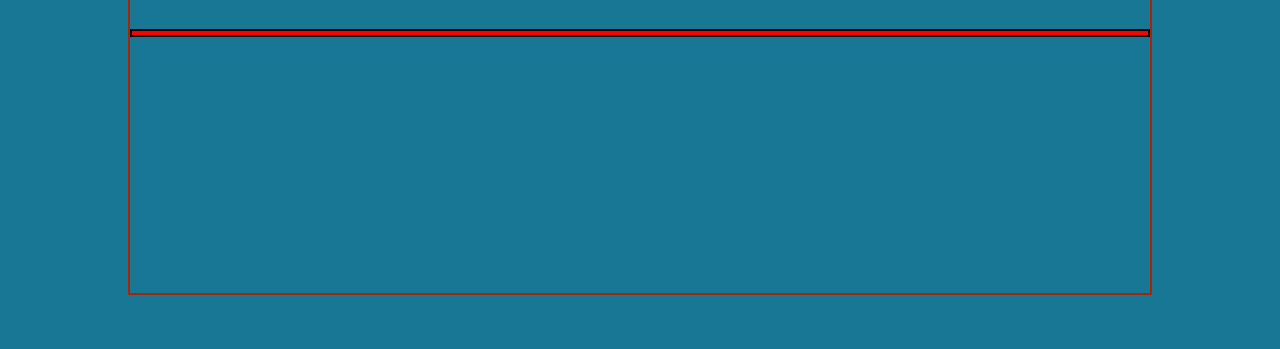
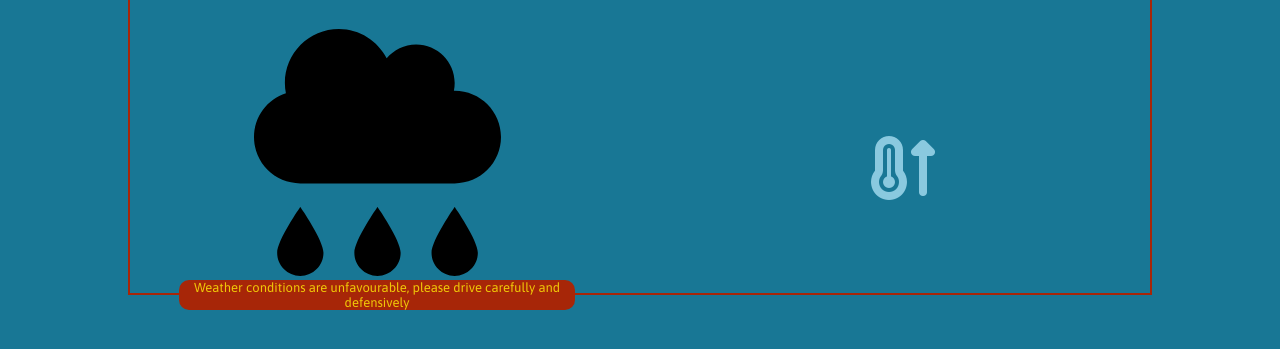
Before and after one commit to VenexCon/Weather-Hazard-Map, a website built with webpack: page src/template.html in a window 1280 px wide. Shown: the part 305-654 px from the top of the page. Built offline with nearby package versions, Linux system fonts and the light colour scheme; no server answers.

Commit message:
<update> isSunny() func with time check, style.scss with tooltip

```diff
--- a/package.json
+++ b/package.json
@@ -33,6 +33,9 @@
     "webpack-dev-server": "^4.10.0"
   },
   "dependencies": {
-    "date-fns": "^2.29.2"
+    "crypto-browserify": "^3.12.0",
+    "date-fns": "^2.29.2",
+    "path-browserify": "^1.0.1",
+    "util": "^0.12.4"
   }
 }
--- a/src/app/dom.js
+++ b/src/app/dom.js
@@ -39,18 +39,57 @@ const removeHazards = () => {
 /* Hazard Condition Funcs */
 /* --------------------- */
 
+const appendNewHazard = (element, string) => {
+  const parent = document.querySelector(".hazard-list");
+  const hazardChoice = document.createElement("div");
+  hazardChoice.setAttribute("class", "hazard-choice");
+  parent.appendChild(hazardChoice);
+
+  const tooltip = document.createElement("div");
+  tooltip.setAttribute("class", "tooltip");
+
+  const tooltipText = document.createElement("div");
+  tooltipText.setAttribute("class", "tooltip-text");
+  tooltipText.textContent = `${string}`;
+  tooltip.appendChild(tooltipText);
+  hazardChoice.appendChild(element);
+  hazardChoice.appendChild(tooltip);
+};
+
+const hazardChoices = (data) => {
+  const average = document.querySelector("#averageBox");
+  const high = document.querySelector(".data-high");
+  const low = document.querySelector(".data-low");
+  const feelsLike = document.querySelector(".data-feels");
+  const humidity = document.querySelector(".data-humid");
+};
+
+/* const createToolTip = (string, element) => {
+  const tooltip = document.createElement("div");
+  tooltip.setAttribute("class", "tooltip");
+
+  const tooltipText = document.createElement("div");
+  tooltipText.setAttribute("class", "tooltip-text");
+  tooltipText.innerText = `${string}`;
+};
+ */
 const isHot = (value) => {
-  //pass in the data response from fetchWeather();
+  const coldString =
+    "cold temperatures. Ensure you check weather conditions for driving and tyre depth.";
+  const hotString =
+    "Warm Temperatures. Ensure you have an adequate amounts of water and sunblock for site working, heat stroke is a risk when working in warmer weather.";
   if (value > 20) {
     const highImg = document.createElement("i");
     highImg.setAttribute("class", "fa-solid fa-temperature-arrow-up");
-    appendNewHazard(highImg);
+    appendNewHazard(highImg, hotString);
   } else if (value < 10) {
     const lowImg = document.createElement("i");
     lowImg.setAttribute("class", "fa-solid fa-temperature-arrow-down");
-    return appendNewHazard(lowImg);
+    return appendNewHazard(lowImg, coldString);
   }
 };
+
+isHot(34);
 
 const isSunny = (value, time) => {
   if (value < 50 && time > 6 && time < 21) {
@@ -139,21 +178,4 @@ const domAppend = (data) => {
   weatherIcon.src = `http://openweathermap.org/img/wn/${dataIcon}@2x.png`;
 };
 
-//Hazard Selection Funcs
-const appendNewHazard = (element) => {
-  const parent = document.querySelector(".hazard-list");
-  const hazardChoice = document.createElement("div");
-  hazardChoice.setAttribute("class", "hazard-choice");
-  parent.appendChild(hazardChoice);
-  return hazardChoice.appendChild(element);
-};
-
-const hazardChoices = (data) => {
-  const average = document.querySelector("#averageBox");
-  const high = document.querySelector(".data-high");
-  const low = document.querySelector(".data-low");
-  const feelsLike = document.querySelector(".data-feels");
-  const humidity = document.querySelector(".data-humid");
-};
-
 export { navButton, domAppend };
--- a/src/styles/style.scss
+++ b/src/styles/style.scss
@@ -95,6 +95,7 @@ nav{
      background-color: $detail;
      transition: ease-in, 0.4s;
      visibility: hidden;
+     z-index: 1000;
 
 
      &.active {
@@ -303,44 +304,80 @@ nav{
     /* -------------- */
 
     .hazards-container{
-        border:2px solid black;
+        //border:2px solid black;
         width: 100%;
         display: flex;
-        max-height:33vh;
+        height:33vh;
         flex-wrap: wrap;
 
         .hazard-list{
-            border: 2px solid red;
+            //border: 2px solid red;
             display: flex;
             flex-wrap: wrap;
             width: 100%;
             height: 100%;
+            gap: 2rem;
+
 
             >* {
-                border: dashed 2px yellow;
+                //border: dashed 2px yellow;
                 flex-grow: 1;
                 width:clamp(4rem, 25%, 100%);
                 flex-wrap: wrap;
             }
 
             .hazard-choice{
+                position: relative;
                 display: flex;
                 flex-direction: column;
                 justify-content: center;
                 align-items: center;
+                cursor: pointer;
+                gap: 0.25rem;
 
-                img {
+
+                img { // remove after styling
                     width: 50%;
-                    border: 2px solid red;
-                    color: #F0C808;
+                    //border: 2px solid black;
+
                 }
 
                 i {
                     color: $ice ;
                     font-size: 4rem;
-                    border: 2px solid black;
+                    display: block;
+                    //border: 2px solid black;
+
+                }
+                .tooltip {
+                    background-color: $detail-2;
+                    display: inline-block;
+                    width: 80%;
+                    height: fit-content;
+                    border-radius: 10px;
+                    top: 0;
+
+
+                    .tooltip-text{
+                        opacity: 0;
+                        height: 0;
+                        overflow: hidden;
+                        text-align: center;
+                        color: $contrast;
+                        transition: opacity 0.4s;
+                        border-radius: 10px;
+                        font-size: small;
+
+                        &.active {
+                                height: fit-content;
+                                opacity: 1;
+                                //border: 2px dashed $detail;
+                            }
+                    }
+
                 }
             }
         }
     }
+
 }
--- a/src/template.html
+++ b/src/template.html
@@ -81,6 +81,12 @@
         <div class="hazards-container">
             <div class="hazard-list">
 
+                <div class="hazard-choice"><img src="./icons/cloud-rain-solid.svg">
+                    <div class="tooltip">
+                        <div class="tooltip-text active">Weather conditions are unfavourable, please drive carefully and defensively</div>
+                    </div>
+                </div>
+
             </div>
         </div>
     </section>
--- a/webpack.config.js
+++ b/webpack.config.js
@@ -50,4 +50,25 @@ module.exports = {
       template: `src/template.html`,
     }),
   ],
+  resolve: {
+    alias: {
+      path: require.resolve("path-browserify"),
+    },
+    fallback: {
+      fs: false,
+      tls: false,
+      net: false,
+      path: false,
+      zlib: false,
+      http: false,
+      https: false,
+      stream: false,
+      buffer: false,
+      crypto: false,
+      url: false,
+      vm: false,
+      querystring: false,
+      "crypto-browserify": require.resolve("crypto-browserify"), //if you want to use this module also don't forget npm i crypto-browserify
+    },
+  },
 };
```
Also changed, not shown: dist/index.html, dist/main.js, 1 other file.
